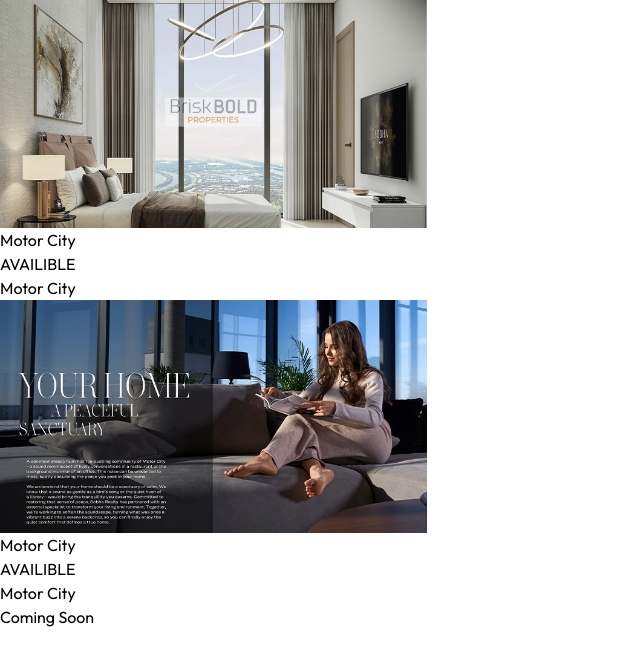
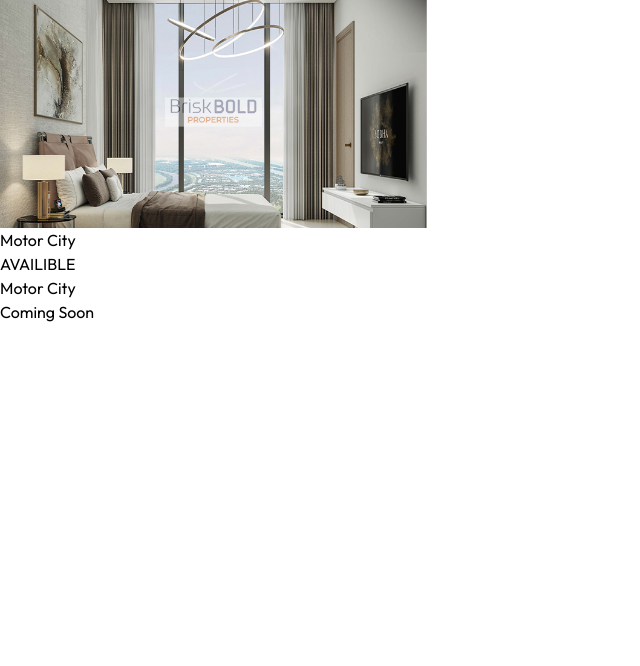
Before and after one commit to usmanashrafsiddiqi/Briskbold-properties, a React (Vite) app: page / in a window 1280 px wide. Shown: the part 5355-6021 px from the top of the page, without its empty margins (0-640 px from the left). Built offline with nearby package versions, Linux system fonts and the light colour scheme.

Commit message:
complted changes

```diff
--- a/src/assets/assets.js
+++ b/src/assets/assets.js
@@ -46,7 +46,7 @@ import project_img_13 from './Sobha2.jpg'
 import project_img_14 from './Sobha3.jpg'
 import project_img_15 from './Sobha4.jpg'
 import project_img_16 from './Sobha5.jpg'
-import project_img_17 from './Sobha6.jpg'
+
 
 export const assets = {
   logo,
@@ -162,12 +162,6 @@ export const projectsData = [
     Units: " AVAILIBLE",
     location: "Motor City",
     image: project_img_16
-  },
-  {
-    title: "Motor City",
-    Units: " AVAILIBLE",
-    location: "Motor City",
-    image: project_img_17
   },
 
 
```
